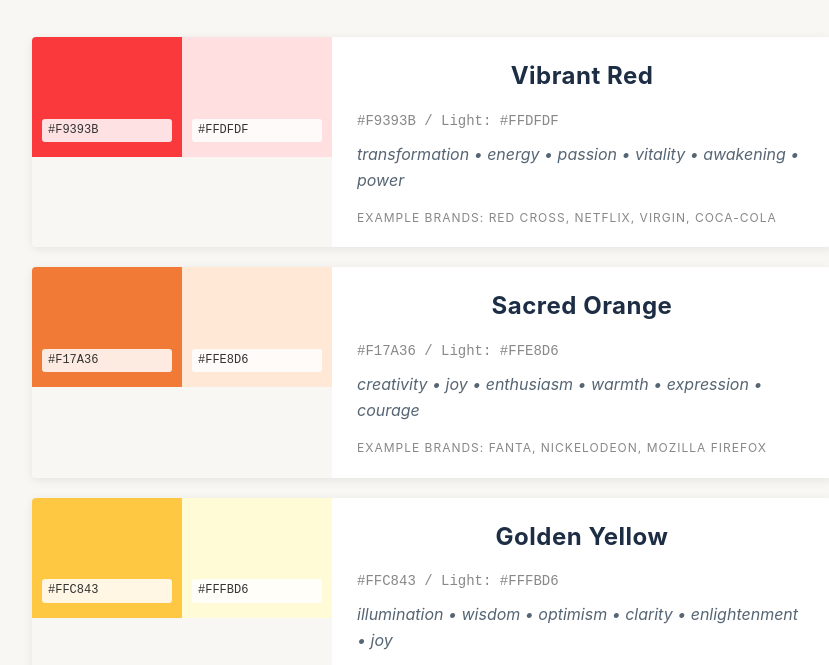
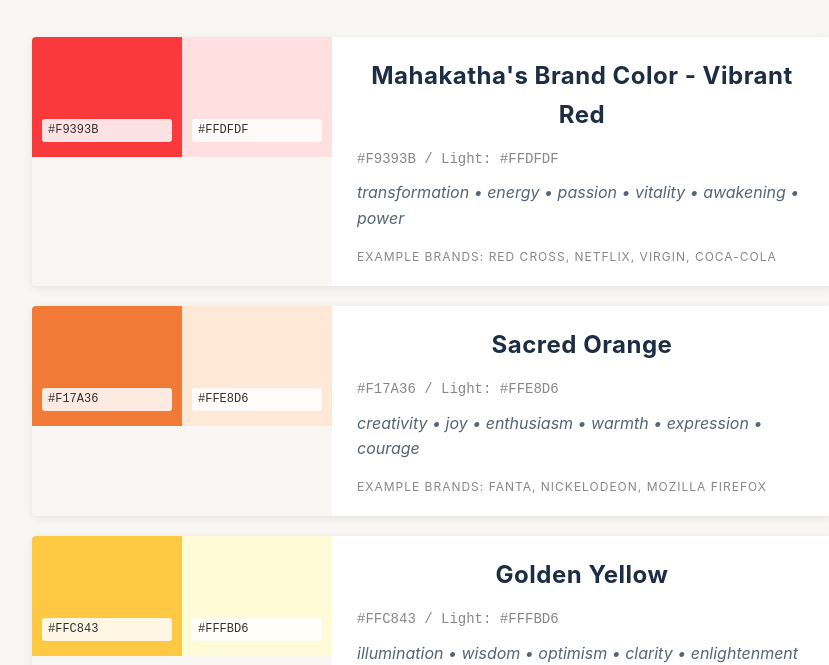
Before and after one commit to mahakatha/brandcolor, a plain HTML site: page index.html in a window 1280 px wide. Shown: the part 141-806 px from the top of the page, without its empty margins (208-1037 px from the left). Drawn offline with Linux system fonts and the light colour scheme.

Commit message:
Update index.html to change vibrant red to mahakatha's brand colour

```diff
--- a/index.html
+++ b/index.html
@@ -309,7 +309,7 @@
           </div>
         </div>
         <div class="color-info">
-          <h2 class="color-name">Vibrant Red</h2>
+          <h2 class="color-name">Mahakatha's Brand Color - Vibrant Red</h2>
           <p class="hex-display">#F9393B / Light: #FFDFDF</p>
           <p class="color-emotions">transformation • energy • passion • vitality • awakening • power</p>
           <div class="color-examples">EXAMPLE BRANDS: RED CROSS, NETFLIX, VIRGIN, COCA-COLA</div>
```
